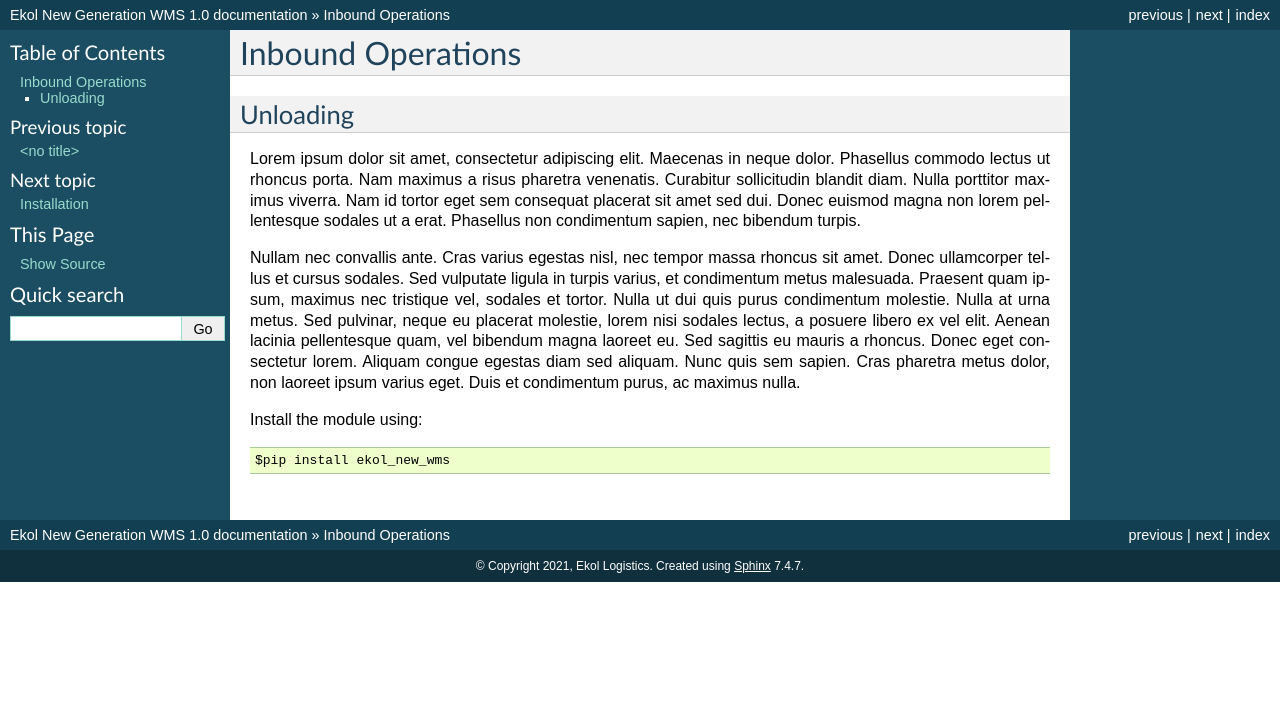
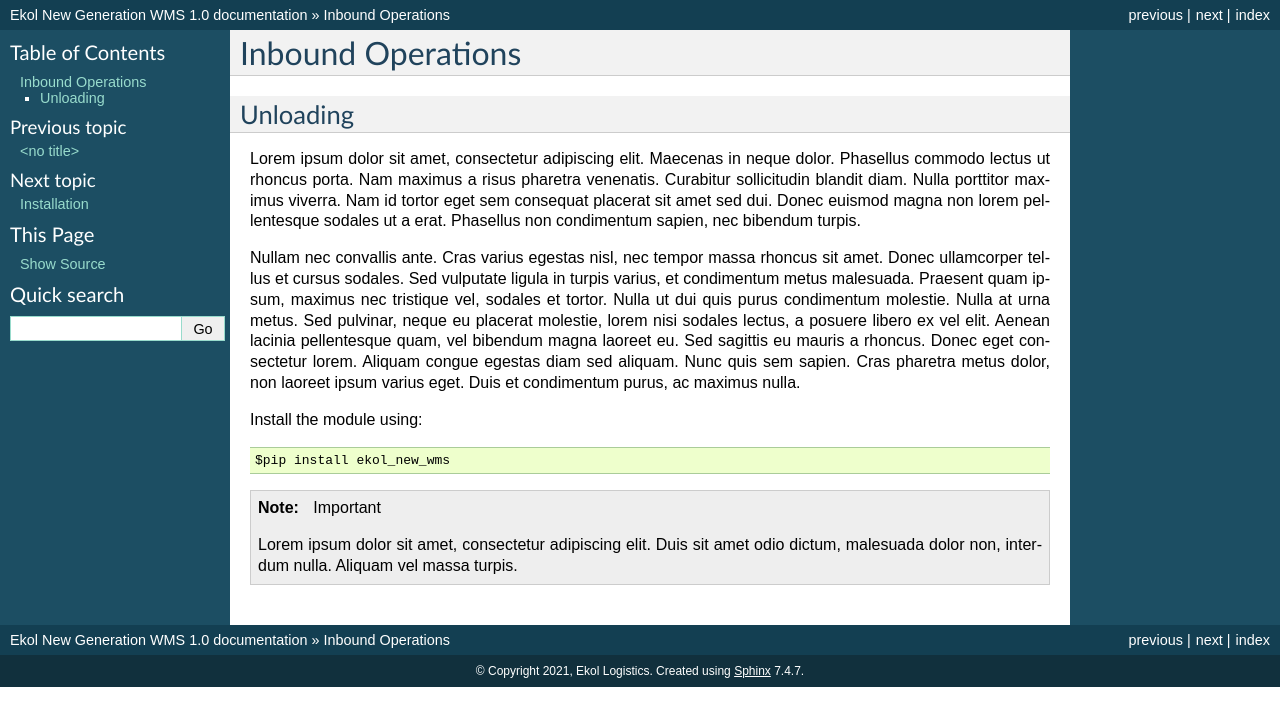
Before and after one commit to muratturkcelik/ekol-new-wms, a Sphinx documentation site: the page built from docs/inbound.rst, in a window 1280 px wide. Shown: the top 726 px of the page. Built offline with Sphinx 7.4.7, drawn with Linux system fonts in a browser that asks for light colours; some of the changed lines change nothing that is shown.

Commit message:
Update inbound.rst

```diff
--- a/docs/inbound.rst
+++ b/docs/inbound.rst
@@ -12,6 +12,6 @@ Install the module using::
 
   $pip install ekol_new_wms
 
-.. highlight:: Important
+.. note:: Important
 
    Lorem ipsum dolor sit amet, consectetur adipiscing elit. Duis sit amet odio dictum, malesuada dolor non, interdum nulla. Aliquam vel massa turpis.
```
